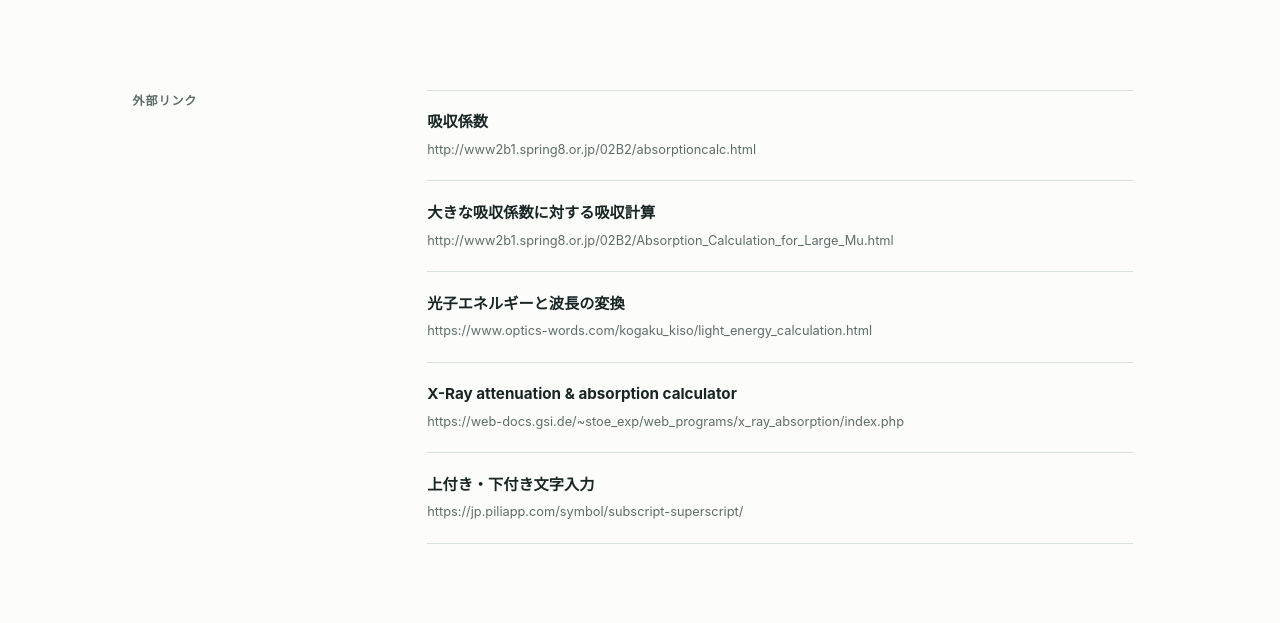
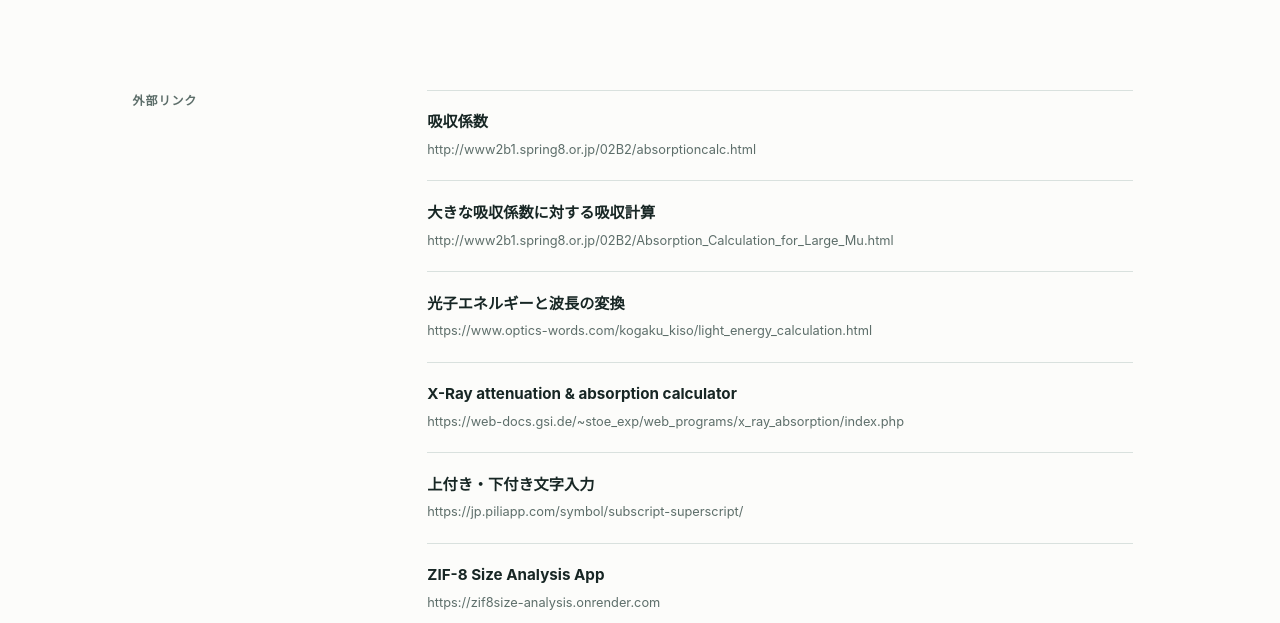
Before and after one commit to Shotaro-D/shotaro-d.github.io, a plain HTML site: page resources.html in a window 1280 px wide. Shown: the part 329-952 px from the top of the page. Drawn offline with Linux system fonts and the light colour scheme.

```diff
--- a/resources.html
+++ b/resources.html
@@ -85,6 +85,8 @@
             <li><a href="https://web-docs.gsi.de/~stoe_exp/web_programs/x_ray_absorption/index.php" target="_blank" rel="noreferrer"><strong>X-Ray attenuation &amp; absorption calculator</strong><span>https://web-docs.gsi.de/~stoe_exp/web_programs/x_ray_absorption/index.php</span></a></li>
 
             <li><a href="https://jp.piliapp.com/symbol/subscript-superscript/" target="_blank" rel="noreferrer"><strong>上付き・下付き文字入力</strong><span>https://jp.piliapp.com/symbol/subscript-superscript/</span></a></li>
+
+            <li><a href="https://zif8size-analysis.onrender.com" target="_blank" rel="noreferrer"><strong>ZIF-8 Size Analysis App</strong><span>https://zif8size-analysis.onrender.com</span></a></li>
           </ul>
         </div>
       </div>
```
